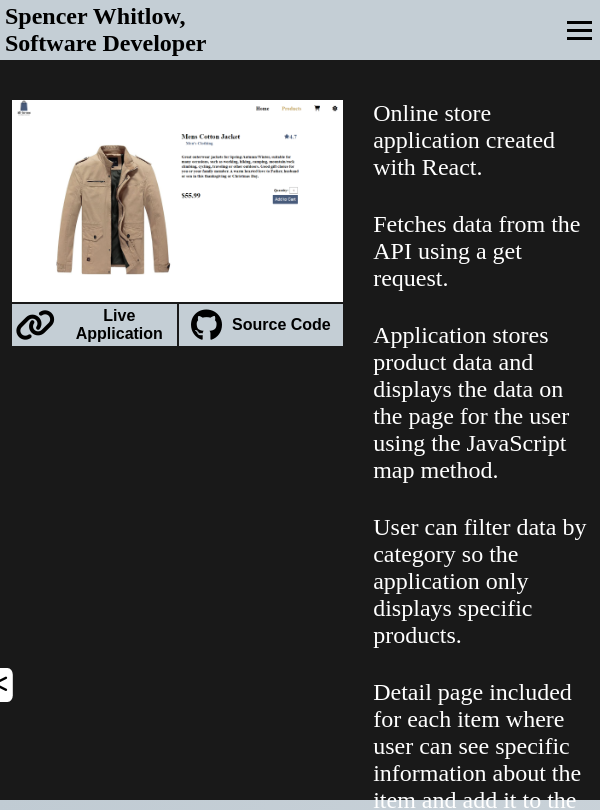
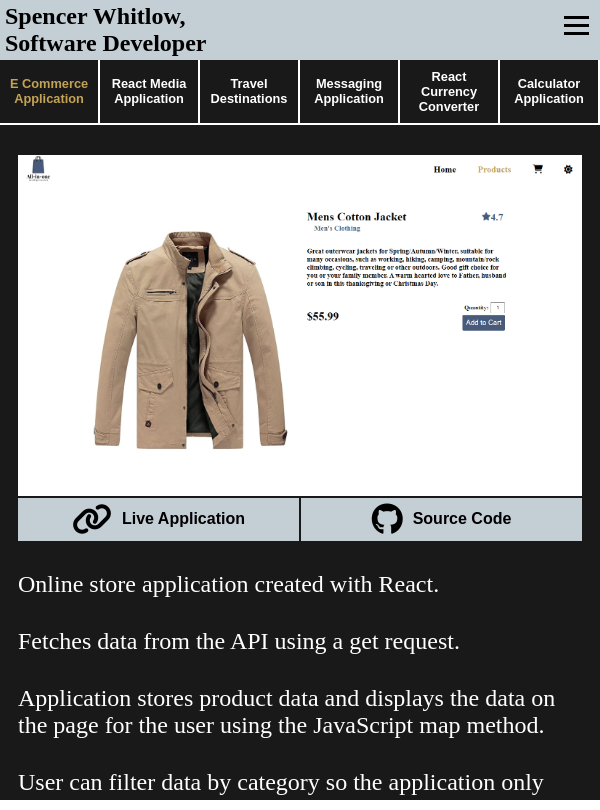
Before and after one commit to skwhit/react-portfolio, a React (Create React App) app: page /projects in a window 600 px wide. Shown: the top 810 px of the page. Built offline with nearby package versions, Linux system fonts and the light colour scheme; the HTML template or start-up script is replaced by a standard one.

Commit message:
formatted projects page to be responsive

```diff
--- a/src/App.css
+++ b/src/App.css
@@ -6,7 +6,7 @@
 }
 
 body {
-  height: 100vh;
+  min-height: 100vh;
   width: 100vw;
   /* background: linear-gradient(
   135deg,
--- a/src/components/landing/Landing.css
+++ b/src/components/landing/Landing.css
@@ -52,6 +52,7 @@
     width: clamp(500px, 40vw, 1000px);
   position: relative;
   animation: container-rotate 120s linear infinite;
+  /* border: 2px solid black; */
 }
 
 .icons-container:hover {
--- a/src/components/navbar/Navbar.css
+++ b/src/components/navbar/Navbar.css
@@ -1,3 +1,8 @@
+header {
+  position: fixed;
+  z-index: 1;
+}
+
 nav {
   width: 100%;
   height: 60px;
@@ -7,6 +12,7 @@ nav {
   justify-content: space-between;
   padding: 0 20px;
   gap: 10px;
+
 }
 
 .nav-list {
@@ -78,9 +84,12 @@ nav {
     display: block;
     padding: 0.5rem;
     position: fixed;
+    top: 0;
     right: 0;
+    margin: 3px 3px 0 0;
     color: black;
     z-index: 99;
+    /* border: 2px solid white; */
   }
   .bar {
     display: block;
--- a/src/components/projects/Projects.css
+++ b/src/components/projects/Projects.css
@@ -1,5 +1,5 @@
 * {
-  /* border: 2px solid black; */
+  /* border: 2px solid white; */
 }
 
 .projects-container {
@@ -21,8 +21,8 @@
   max-height: calc(100%);
   overflow-y: scroll;
   /* position: absolute; */
-  -ms-overflow-style: none;
-  scrollbar-width: none;
+  /* -ms-overflow-style: none;
+  scrollbar-width: none; */
   border-right: 2px solid white;
   position: relative;
   transition: .03s linear;
@@ -30,9 +30,9 @@
   flex-direction: column;
 }
 
-.project-list-container::-webkit-scrollbar {
+/* .project-list-container::-webkit-scrollbar {
   display: none;
-}
+} */
 
 .project-card {
   cursor: pointer;
@@ -63,6 +63,8 @@
   font-weight: bold;
   font-size: 1rem;
   color: white;
+  cursor: pointer;
+
 }
 
 /* .project-card button:focus {
@@ -135,6 +137,7 @@
   background-color: #c4ced5;
   font-weight: bold;
   font-size: 1rem;
+  cursor: pointer;
 }
 
 .detail-links button:hover {
@@ -172,13 +175,27 @@
   }
 }
 
+@media (min-width: 600px) {
+  .project-list-container {
+    -ms-overflow-style: none;
+    scrollbar-width: none;
+  }
+
+  .project-list-container::-webkit-scrollbar {
+    display: none;
+  }
+}
+
 
 @media (max-width: 1200px) {
+  .projects-container {
+
+  }
+
   .projects-container {
     /* padding-top: 70px; */
     width: 100%;
     height: 100%;
-    padding-top: 70px;
     /* overflow-y: scroll; */
     /* position: relative; */
     background-color: #191919;
@@ -189,23 +206,61 @@
 
   .project-list-container {
     width: 100%;
-    height: 100%;
+    height: 100px;
     min-width: 250px;
     max-width: 100%;
-    max-height: calc(100%);
-    z-index: 1;
+    /* max-height: calc(100%); */
+    /* position: relative; */
+    z-index: 99;
+    flex-direction: row;
+    align-items: flex-start;
+    /* -ms-overflow-style: visible;
+    scrollbar-width: default; */
     overflow-x: scroll;
-    /* position: absolute; */
-    -ms-overflow-style: none;
-    scrollbar-width: none;
+    overflow-y: hidden;
+  }
 
-    /* transform: rotate(90deg); */
-    display: flex;
-    /* mouse-wheel:horizontal; */
-  }
+  /* .project-list-container::-webkit-scrollbar {
+    display: block;
+    background-color: grey;
+    color: white;
+  } */
 
   .project-card {
     /* transform: rotate(-90deg); */
-    min-width: 150px;
+    width: 100%;
+    min-width: 100px;
+    font-size: .5rem;
+    padding: 0;
+    height: 100%;
+    border-right: 2px solid white;
+  }
+
+  .project-card button {
+    font-size: .8rem;
+    padding: 0 5px;
+    height: 100%;
+  }
+
+.project-detail {
+  flex-direction: column;
+  /* padding-top: 60px; */
+  overflow-y: scroll;
+  padding: 5% 3% 5%;
+}
+
+  .detail-one {
+    width: 100%;
+  }
+
+  .detail-two {
+    width: 100%;
+  }
+
+  header {
+    height: 60px;
+  }
+  nav {
+    height: 60px;
   }
 }
--- a/src/components/slider/Slider.css
+++ b/src/components/slider/Slider.css
@@ -28,3 +28,9 @@
 .slider-active {
     left: .4%;
 }
+
+@media (max-width: 1200px) {
+    .slider {
+        display: none
+    }
+}
```
